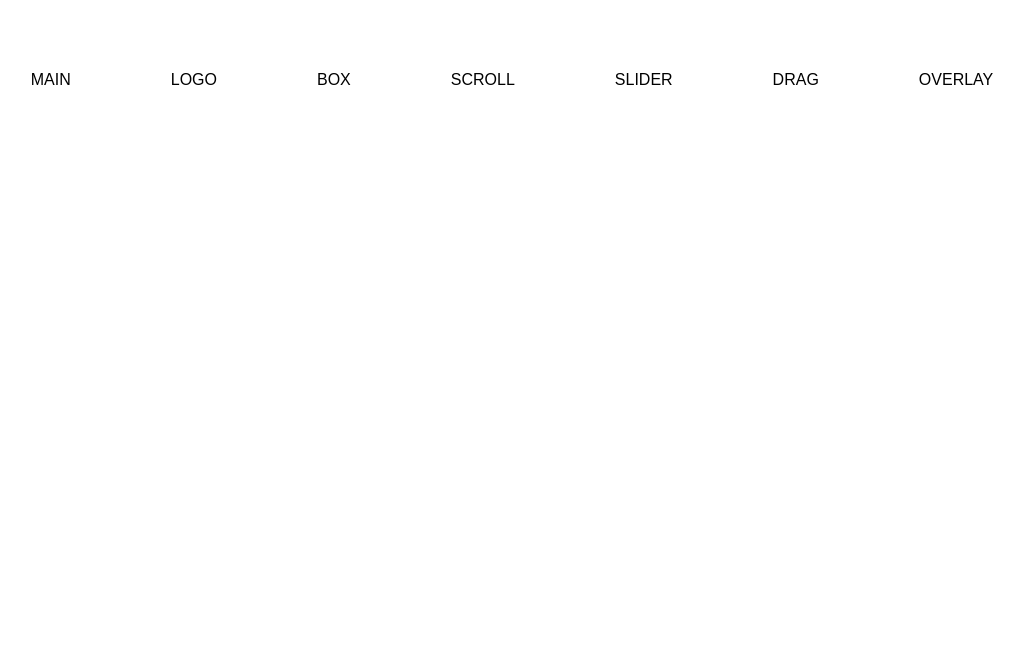
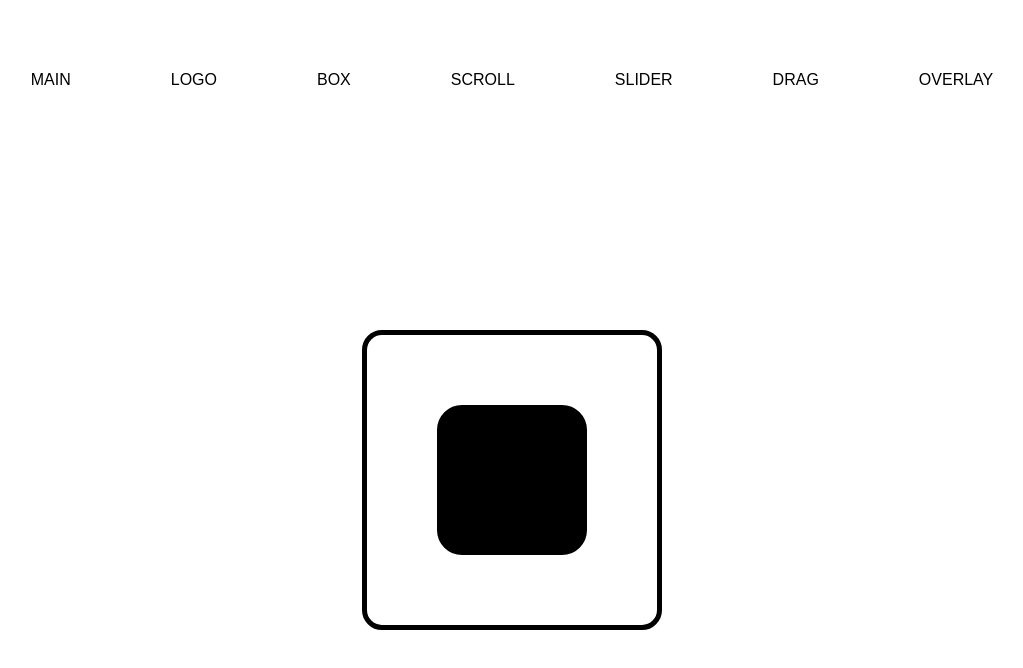
Before and after one commit to ezurno/react-animate, a React (Create React App) app: page / in a window 1280 px wide. Both pictures are taken after a click on the element "BOX". Shown: the top 668 px of the page, without its empty margins (128-1151 px from the left). Built offline with nearby package versions, Linux system fonts and the light colour scheme.

Commit message:
UPDATE: create box-animation

```diff
--- a/src/App.tsx
+++ b/src/App.tsx
@@ -6,6 +6,7 @@ import { navState } from "./Atoms";
 import Main from "./components/Main";
 import Logo from "./components/Logo";
 import Header from "./Header";
+import Box from "./components/Box";
 
 const Wrapper = styled(motion.div)`
   width: 100vw;
@@ -24,7 +25,13 @@ function App() {
   return (
     <Wrapper>
       <Header></Header>
-      {viewer === 0 ? <Main /> : viewer === 1 ? <Logo /> : null}
+      {viewer === 0 ? (
+        <Main />
+      ) : viewer === 1 ? (
+        <Logo />
+      ) : viewer === 2 ? (
+        <Box />
+      ) : null}
     </Wrapper>
   );
 }
--- a/src/components/Box.tsx
+++ b/src/components/Box.tsx
@@ -1,5 +1,80 @@
+import { motion, Variants } from "framer-motion";
+import { useRef } from "react";
+import styled from "styled-components";
+
+const Wrapper = styled(motion.div)`
+  display: flex;
+  justify-content: center;
+  align-items: center;
+  height: 80%;
+  width: 100%;
+`;
+
+const tagVarient: Variants = {
+  start: {
+    opacity: 0,
+  },
+  end: {
+    opacity: 1,
+    transition: {
+      duration: 1,
+    },
+  },
+};
+
+const Rect = styled(motion.div)`
+  width: 300px;
+  height: 300px;
+  border: 5px solid black;
+  border-radius: 20px;
+  display: flex;
+  justify-content: space-around;
+  align-items: center;
+  overflow: hidden;
+  display: flex;
+  flex-direction: column;
+`;
+
+const MiniBox = styled(motion.div)`
+  width: 150px;
+  height: 150px;
+  border-radius: 25px;
+  background-color: #ffffff;
+  border: 5px solid black;
+`;
+
+const ballVarient: Variants = {
+  click: {
+    backgroundColor: "#000000",
+    transition: {
+      duration: 1,
+    },
+  },
+  clickEnd: {
+    backgroundColor: "#FFFFFF",
+    transition: {
+      duration: 1,
+    },
+  },
+};
+
 function Box() {
-  return null;
+  const boxRef = useRef<HTMLDivElement>(null);
+  return (
+    <Wrapper variants={tagVarient} initial="start" animate="end">
+      <Rect ref={boxRef}>
+        <MiniBox
+          variants={ballVarient}
+          drag
+          exit="clickEnd"
+          animate="click"
+          dragConstraints={boxRef}
+          dragElastic={0.2}
+          dragSnapToOrigin
+        />
+      </Rect>
+    </Wrapper>
+  );
 }
 
 export default Box;
--- a/src/components/Main.tsx
+++ b/src/components/Main.tsx
@@ -1,4 +1,4 @@
-import { motion } from "framer-motion";
+import { motion, Variants } from "framer-motion";
 import { useRef } from "react";
 import styled from "styled-components";
 
@@ -26,10 +26,27 @@ const Word = styled(motion.div)`
   cursor: pointer;
 `;
 
+const tagVarient: Variants = {
+  start: {
+    opacity: 0,
+  },
+  end: {
+    opacity: 1,
+    transition: {
+      duration: 1,
+    },
+  },
+};
+
 export function Main() {
   const dragEndRef = useRef<HTMLDivElement>(null);
   return (
-    <Wrapper ref={dragEndRef}>
+    <Wrapper
+      ref={dragEndRef}
+      variants={tagVarient}
+      initial="start"
+      animate="end"
+    >
       {["D", "R", "A", "G"].map((word, index) => (
         <Word
           key={index}
```
